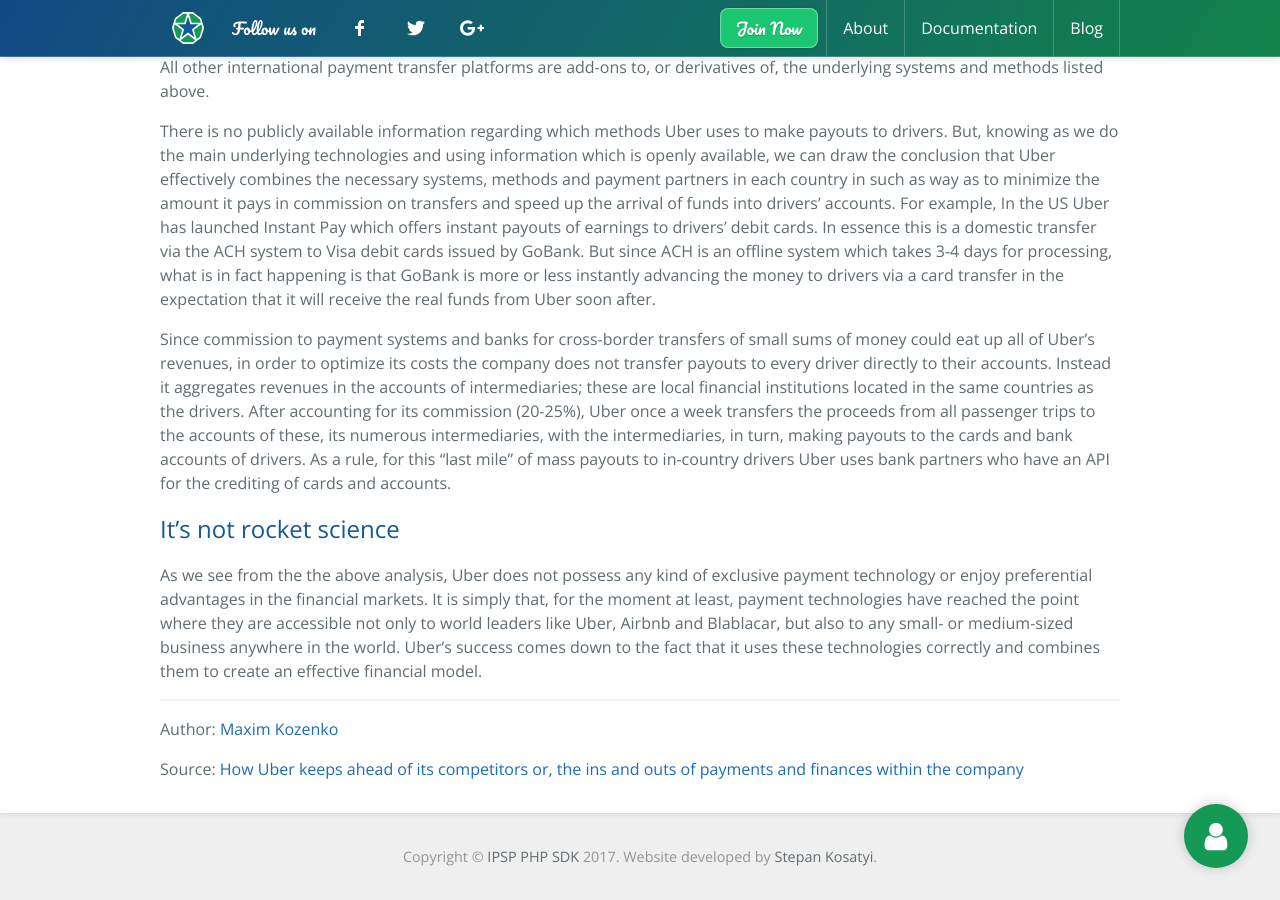
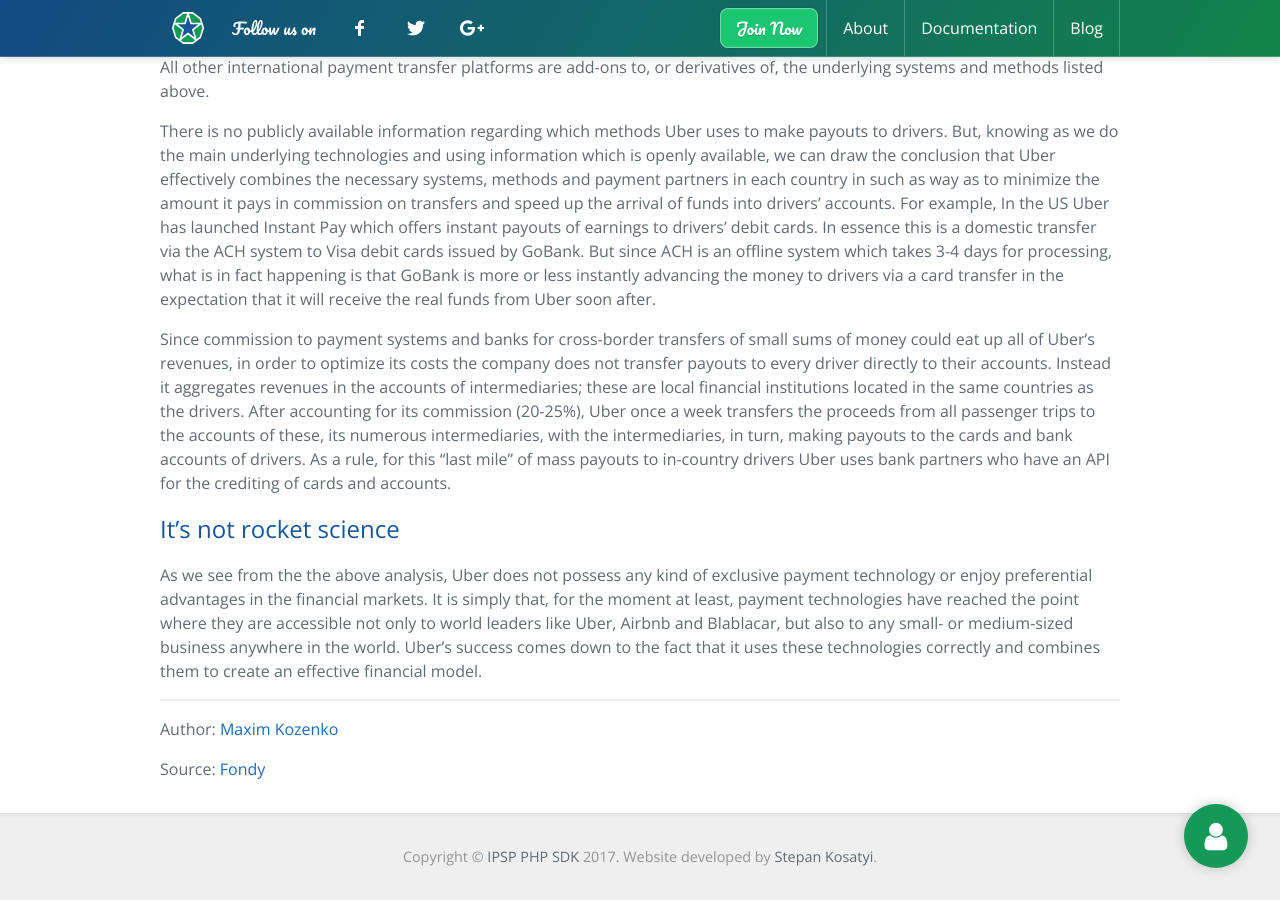
Before and after one commit to kosatyi/ipsp-php, a Jekyll site: the page built from _posts/blog/2016-12-06-how-uber-keeps-ahead-of-its-competitors.md, in a window 1280 px wide and 900 px high, scrolled down 2277 px. Built offline with Jekyll 4.4.1, drawn with Linux system fonts in a browser that asks for light colours; comment, search, counter and statistics services are not loaded.

Commit message:
update fondy link

```diff
--- a/_posts/blog/2016-12-06-how-uber-keeps-ahead-of-its-competitors.md
+++ b/_posts/blog/2016-12-06-how-uber-keeps-ahead-of-its-competitors.md
@@ -100,4 +100,4 @@ technologies correctly and combines them to create an effective financial model.
 
 Author: [Maxim Kozenko](https://ua.linkedin.com/in/maximkozenko)
 
-Source: [How Uber keeps ahead of its competitors or, the ins and outs of payments and finances within the company](https://fondy.eu/en/blog/e-commerce/how-payments-and-finance-work-in-uber/)
+Source: [Fondy](http://bit.ly/fondy-payments)
--- a/index.html
+++ b/index.html
@@ -12,7 +12,7 @@ fluid: true
 
 <p class="lead">Free and open-source software development kit written in PHP and distributed under the MIT License.</p>
 
-<p class="lead">IPSP PHP SDK is a wrapper of <a rel="nofollow" target="_blank" href="https://fondy.eu/?rel=ipsp-php.com">Fondy</a> payment protocol REST API and covers e-commerce for businesses of all types and
+<p class="lead">IPSP PHP SDK is a wrapper of <a rel="nofollow" target="_blank" href="http://bit.ly/fondy-payments">Fondy</a> payment protocol REST API and covers e-commerce for businesses of all types and
 support popular CMS modules for fast integration in existing software architecture.</p>
 
 </div>
```
Also changed, not shown: _posts/blog/2017-07-28-do-you-have-the-right-ecommerce-technologies-for-your-business.md (+1 -1 lines).
